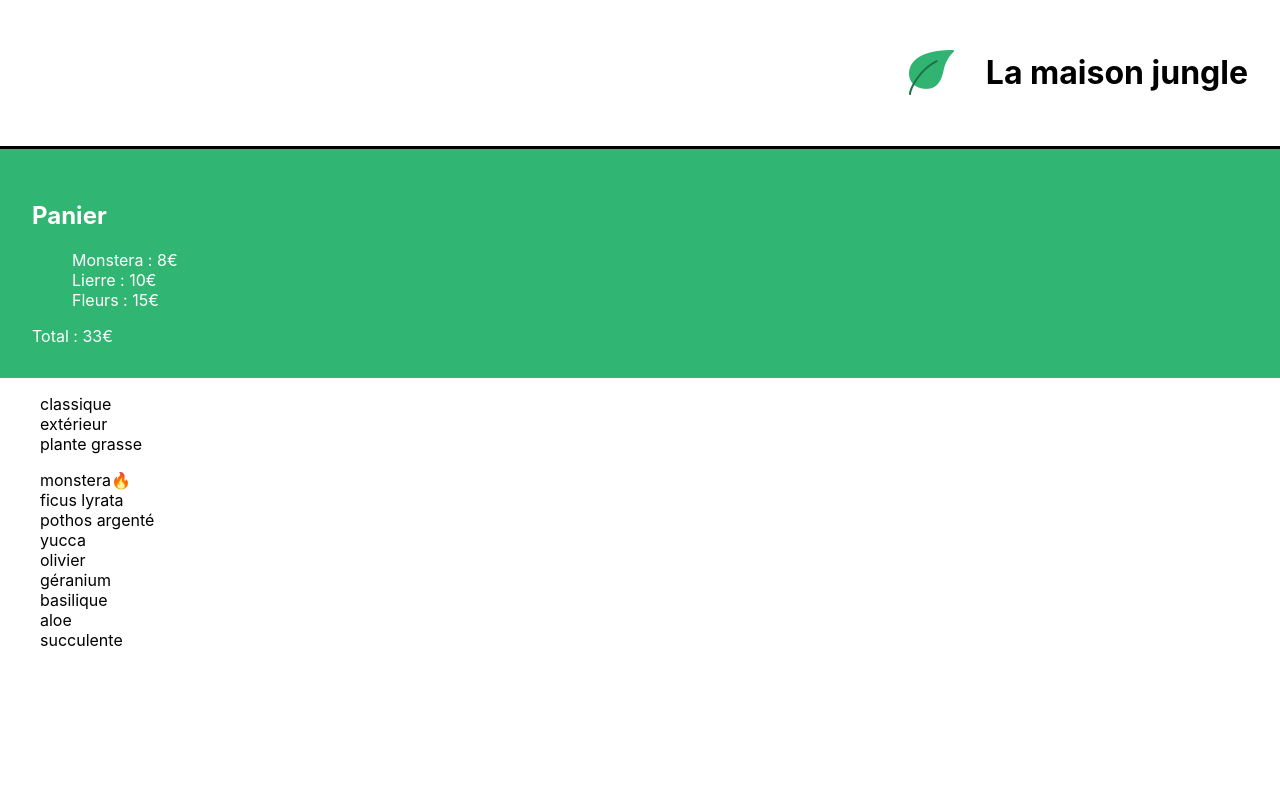
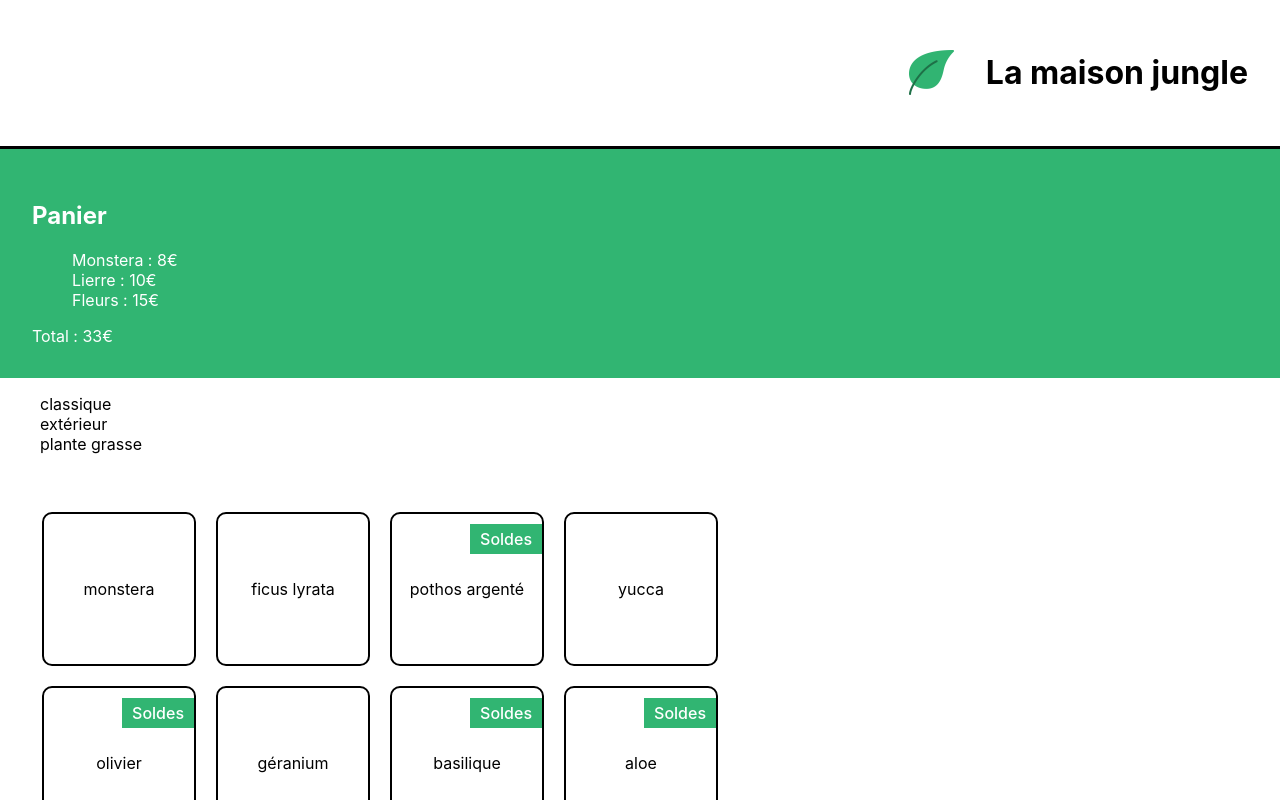
Before and after one commit to smectaz/la-maison-jungle, a React (Create React App) app: page / in a window 1280 px wide. Shown: the top 800 px of the page. Built offline with nearby package versions, Linux system fonts and the light colour scheme.

Commit message:
exercice condition

```diff
--- a/src/components/ShoppingList.js
+++ b/src/components/ShoppingList.js
@@ -1,4 +1,5 @@
 import { plantList } from "../datas/plantList";
+import "../styles/ShoppingList.css";
 
 function ShoppingList() {
 	const categories = plantList.reduce(
@@ -13,13 +14,11 @@
 					<li key={cat}>{cat}</li>
 				))}
 			</ul>
-			<ul>
+			<ul className="lmj-plant-list">
 				{plantList.map((plant) => (
-					<li key={plant.id}>
+					<li key={plant.id} className="lmj-plant-item">
 						{plant.name}
-						{plant.isBestSale && plant.category === "classique" && (
-							<span>🔥</span>
-						)}
+						{plant.isSpecialOffer && <div className="lmj-sales">Soldes</div>}
 					</li>
 				))}
 			</ul>
--- a/src/datas/plantList.js
+++ b/src/datas/plantList.js
@@ -3,7 +3,6 @@
 		name: "monstera",
 		category: "classique",
 		id: "1ed",
-		isBestSale: true,
 	},
 	{
 		name: "ficus lyrata",
@@ -14,6 +13,7 @@
 		name: "pothos argenté",
 		category: "classique",
 		id: "3sd",
+		isSpecialOffer: true,
 	},
 	{
 		name: "yucca",
@@ -24,6 +24,7 @@
 		name: "olivier",
 		category: "extérieur",
 		id: "5pl",
+		isSpecialOffer: true,
 	},
 	{
 		name: "géranium",
@@ -34,12 +35,13 @@
 		name: "basilique",
 		category: "extérieur",
 		id: "7ie",
-		isBestSale: true,
+		isSpecialOffer: true,
 	},
 	{
 		name: "aloe",
 		category: "plante grasse",
 		id: "8fp",
+		isSpecialOffer: true,
 	},
 	{
 		name: "succulente",
--- /dev/null
+++ b/src/styles/ShoppingList.css
@@ -0,0 +1,30 @@
+.lmj-plant-list {
+	list-style-type: none;
+	padding: 32px;
+	display: flex;
+	flex-wrap: wrap;
+	max-width: 800px;
+}
+
+.lmj-plant-item {
+	border: solid 2px black;
+	border-radius: 10px;
+	height: 150px;
+	width: 150px;
+	margin: 10px;
+	display: flex;
+	align-items: center;
+	justify-content: center;
+	flex-direction: column;
+	position: relative;
+}
+
+.lmj-sales {
+	position: absolute;
+	right: 0px;
+	top: 10px;
+	font-weight: 500;
+	color: white;
+	padding: 5px 10px;
+	background-color: #31b572;
+}
```
